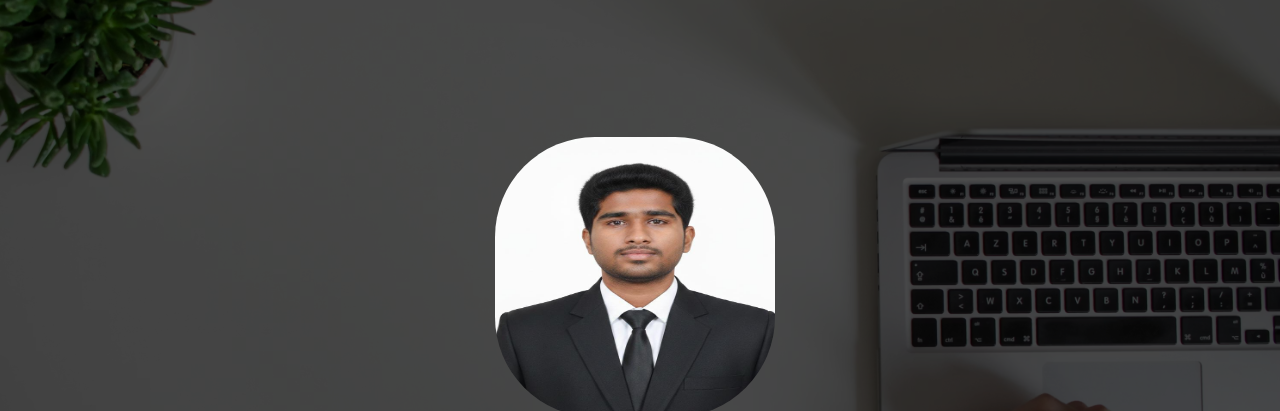
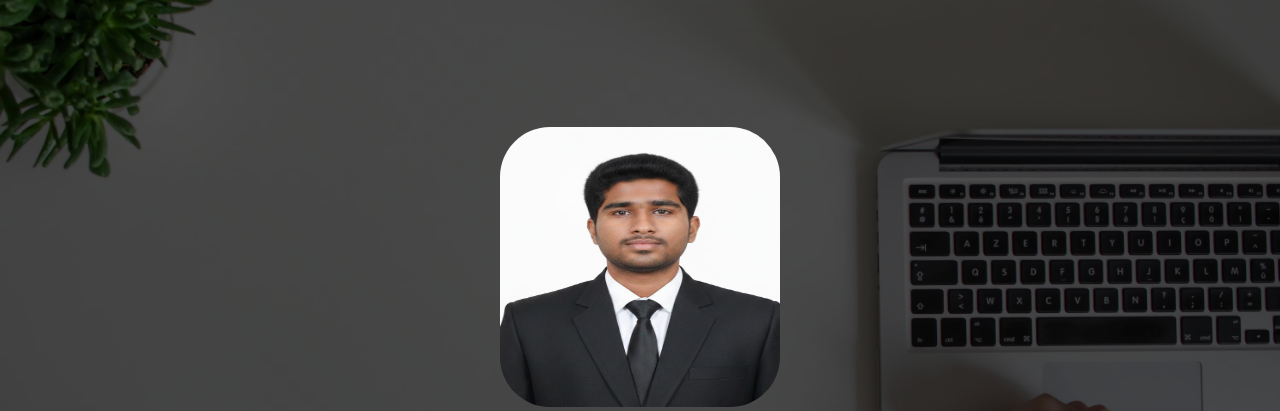
Before and after one commit to Arulmurugan0613/Portfolio1, a plain HTML site: page index.html in a window 1280 px wide. Shown: the part 100-511 px from the top of the page. Drawn offline with Linux system fonts and the light colour scheme.

Commit message:
Update index.html

```diff
--- a/index.html
+++ b/index.html
@@ -69,14 +69,14 @@ body{
 }
 .hero img
 {
-    height: 35vh;
+    height: 280px;
     width: 280px;
     background-position:center;
     align-items: center;
     display: flex;
     background-attachment: fixed;;
-    border-radius: 100px;
-    margin-right: 10px;
+    border-radius: 50px;
+    margin-bottom: 20px;
 
 }
 .hero h1{
```
